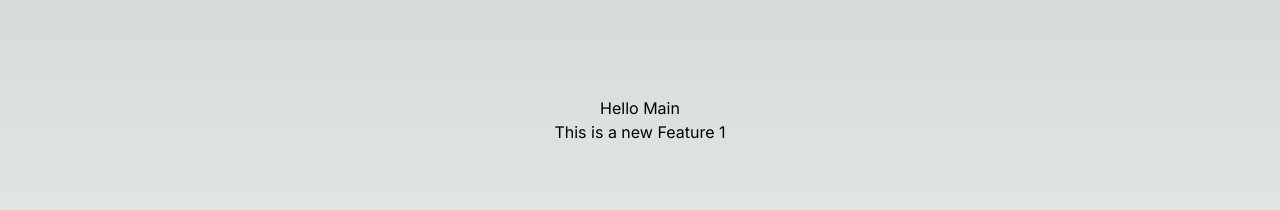
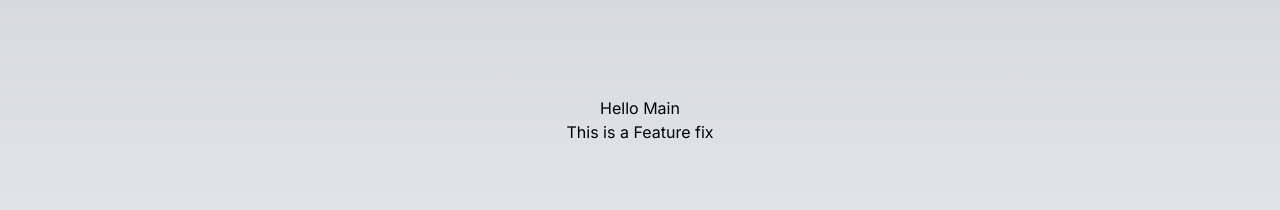
Before and after one commit to embashgit/branching-strategy, a Next.js app: page / in a window 1280 px wide. Shown: the top 210 px of the page. Built offline with nearby package versions, Linux system fonts and the light colour scheme.

Commit message:
push fix

```diff
--- a/src/app/page.tsx
+++ b/src/app/page.tsx
@@ -4,7 +4,7 @@ export default function Home() {
   return (
     <main className="flex min-h-screen flex-col items-center  p-24">
      Hello Main
-     <h3>This is a new Feature 1</h3>
+     <h3>This is a Feature fix</h3>
     </main>
   )
 }
```
